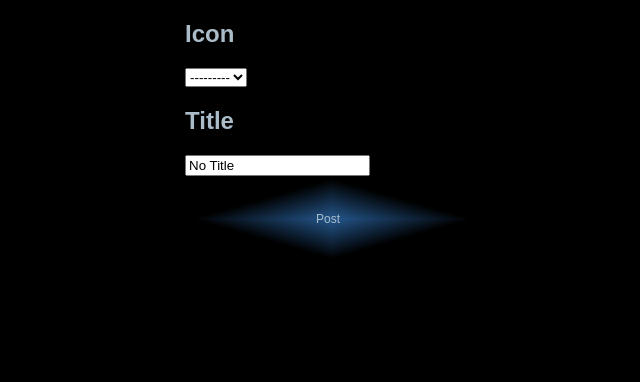
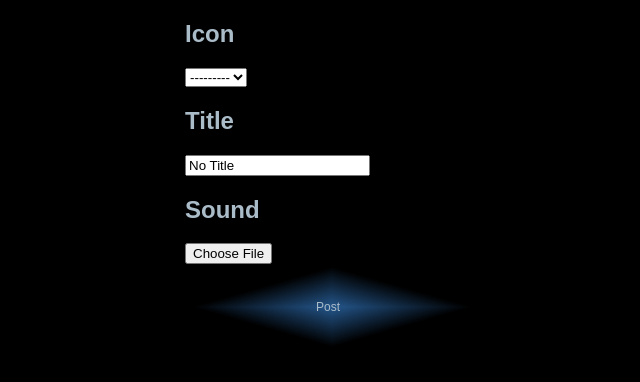
Before and after one commit to ekito-line/sound-airport, a Django app: page /post/ in a window 1280 px wide. Shown: the top 382 px of the page, without its empty margins (276-916 px from the left). Run offline with Django 4.2, Linux system fonts and the light colour scheme; some libraries are stand-ins or nearby versions; some web fonts are replaced.

Commit message:
音の投稿をファイルアップロードの方式で。

```diff
--- a/snsapp/templates/snsapp/post.html
+++ b/snsapp/templates/snsapp/post.html
@@ -20,6 +20,10 @@
       <h2>Title</h2>
     </div>
     {{ form.title }}
+    <div class="post-title">
+      <h2>Sound</h2>
+    </div>
+    {{ form.sound }}
     <tr>
       <td><input type="submit" value="Post" class="btn-submit"></td>
     </tr>
```
